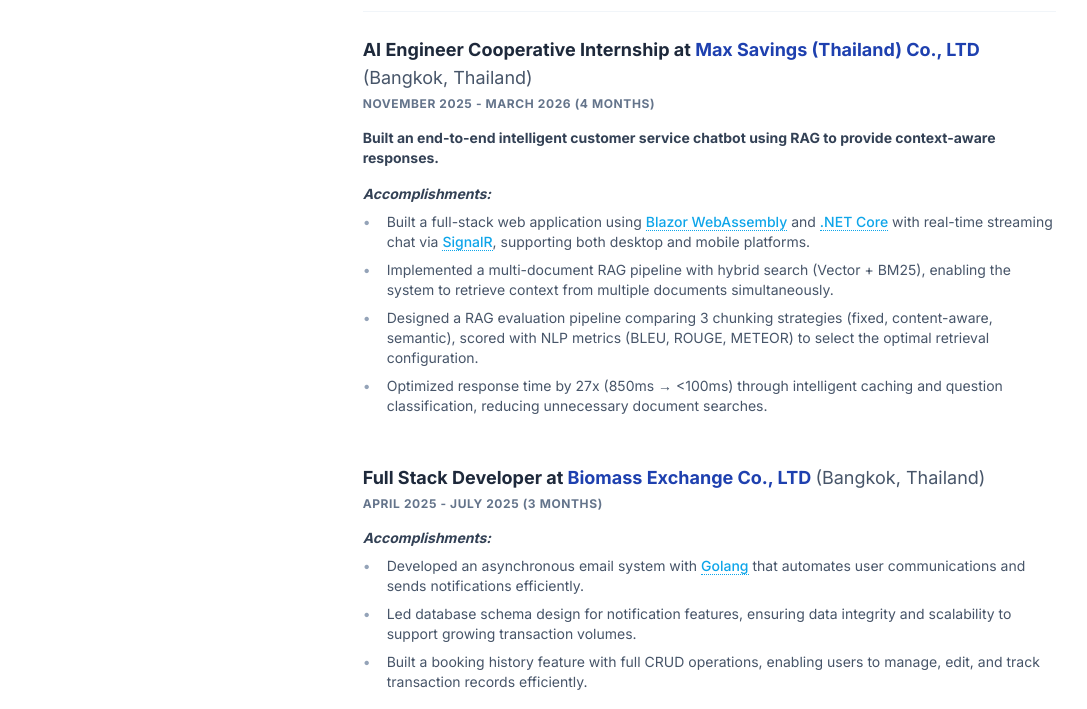
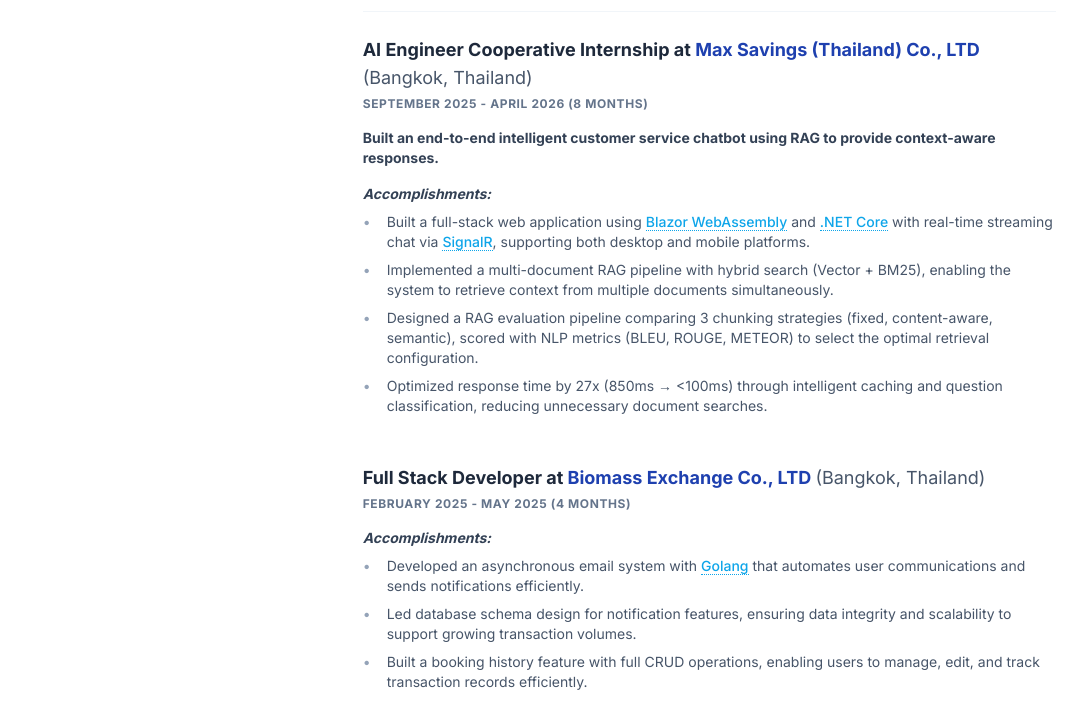
Before and after one commit to ChornChhery/Resume, a plain HTML site: page index.html in a window 1280 px wide. Shown: the part 706-1415 px from the top of the page, without its empty margins (136-1223 px from the left). Drawn offline with nearby package versions, Linux system fonts and the light colour scheme.

Commit message:
Update cv

```diff
--- a/index.html
+++ b/index.html
@@ -91,7 +91,7 @@
                     <!-- Max Savings -->
                     <div class="mb-12">
                         <h3 class="text-lg font-bold text-slate-800 mb-1">AI Engineer Cooperative Internship at <a href="https://www.jobthai.com/en/company/231960" target="_blank" class="company-link">Max Savings (Thailand) Co., LTD</a> <span class="font-normal text-slate-600">(Bangkok, Thailand)</span></h3>
-                        <p class="text-xs font-bold text-slate-500 mb-4 uppercase tracking-wider">November 2025 - March 2026 (4 months)</p>
+                        <p class="text-xs font-bold text-slate-500 mb-4 uppercase tracking-wider">September 2025 - April 2026 (8 months)</p>
                         <p class="text-sm font-bold text-slate-700 mb-4">Built an end-to-end intelligent customer service chatbot using RAG to provide context-aware responses.</p>
                         <p class="text-sm font-bold text-slate-700 mb-2 italic">Accomplishments:</p>
                         <ul class="text-sm text-slate-600 mb-6">
@@ -105,7 +105,7 @@
                     <!-- Biomass Exchange -->
                     <div class="mb-10">
                         <h3 class="text-lg font-bold text-slate-800 mb-1">Full Stack Developer at <a href="https://www.biomassx.com/" target="_blank" class="company-link">Biomass Exchange Co., LTD</a> <span class="font-normal text-slate-600">(Bangkok, Thailand)</span></h3>
-                        <p class="text-xs font-bold text-slate-500 mb-4 uppercase tracking-wider">April 2025 - July 2025 (3 months)</p>
+                        <p class="text-xs font-bold text-slate-500 mb-4 uppercase tracking-wider">February 2025 - May 2025 (4 months)</p>
                         <p class="text-sm font-bold text-slate-700 mb-2 italic">Accomplishments:</p>
                         <ul class="text-sm text-slate-600">
                             <li>Developed an asynchronous email system with <a href="https://go.dev/" target="_blank" class="tech-link">Golang</a> that automates user communications and sends notifications efficiently.</li>
```
